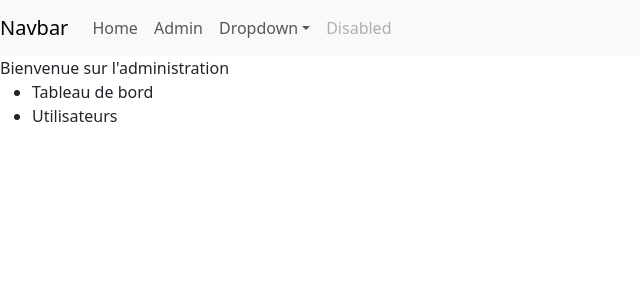
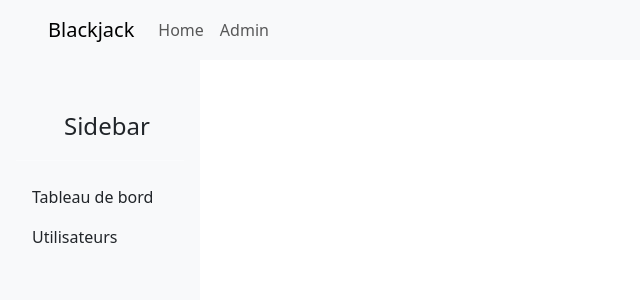
Before and after one commit to LDDW/APP_BLACKJACK, a React (Create React App) app: page /admin in a window 1280 px wide. Shown: the top 300 px of the page, without its empty margins (0-640 px from the left). Built offline with nearby package versions, Linux system fonts and the light colour scheme.

Commit message:
style(admin): update some css for header and sidebar

```diff
--- a/src/components/admin/AdminController.tsx
+++ b/src/components/admin/AdminController.tsx
@@ -6,10 +6,12 @@ import AdminLayout from "./AdminLayout";
 
 const AdminController = () => {
   return (
-    <AdminLayout>
-      <AdminDashboard />
-      <AdminSidebar />
-    </AdminLayout>
+    <>
+      <AdminLayout>
+        <AdminDashboard />
+        <AdminSidebar />
+      </AdminLayout>
+    </>
   );
 };
 
--- a/src/components/admin/AdminDashboard.tsx
+++ b/src/components/admin/AdminDashboard.tsx
@@ -1,7 +1,13 @@
 import React from "react";
 
 const AdminDashboard = () => {
-  return <div>Bienvenue sur l'administration</div>;
+  return (
+    <>
+      <div>
+        <h2>Tableau de bord</h2>
+      </div>
+    </>
+  );
 };
 
 export default AdminDashboard;
--- a/src/components/admin/AdminHeader.tsx
+++ b/src/components/admin/AdminHeader.tsx
@@ -3,9 +3,12 @@ import { Link } from "react-router-dom";
 
 const AdminHeader = () => {
   return (
-    <nav className="navbar navbar-expand-lg navbar-light bg-light">
-      <a className="navbar-brand" href="src/components#">
-        Navbar
+    <nav
+      className="navbar navbar-expand-lg navbar-light bg-light px-5 position-fixed w-100"
+      style={{ height: "60px" }}
+    >
+      <a className="navbar-brand" href="/">
+        Blackjack
       </a>
       <button
         className="navbar-toggler"
@@ -31,36 +34,6 @@ const AdminHeader = () => {
               Admin
             </Link>
           </li>
-          <li className="nav-item dropdown">
-            <a
-              className="nav-link dropdown-toggle"
-              href="src/components#"
-              id="navbarDropdown"
-              role="button"
-              data-toggle="dropdown"
-              aria-haspopup="true"
-              aria-expanded="false"
-            >
-              Dropdown
-            </a>
-            <div className="dropdown-menu" aria-labelledby="navbarDropdown">
-              <a className="dropdown-item" href="src/components#">
-                Action
-              </a>
-              <a className="dropdown-item" href="src/components#">
-                Another action
-              </a>
-              <div className="dropdown-divider"></div>
-              <a className="dropdown-item" href="src/components#">
-                Something else here
-              </a>
-            </div>
-          </li>
-          <li className="nav-item">
-            <a className="nav-link disabled" href="src/components#">
-              Disabled
-            </a>
-          </li>
         </ul>
       </div>
     </nav>
--- a/src/components/admin/AdminSidebar.tsx
+++ b/src/components/admin/AdminSidebar.tsx
@@ -3,19 +3,84 @@ import { Link } from "react-router-dom";
 
 const AdminSidebar = () => {
   return (
-    <div id="adminSidebar">
-      <ul>
-        <li>
-          <Link to={"/admin"} className="nav-link">
+    <div
+      id="adminSidebar"
+      className="d-flex flex-column flex-shrink-0 p-3 pt-5 text-white bg-light position-fixed"
+      style={{
+        width: "200px",
+        height: "100svh",
+        left: "0",
+        marginTop: "60px",
+        top: "0",
+      }}
+    >
+      <a
+        href="/"
+        className="d-flex align-items-center mb-3 mb-md-0 me-md-auto link-dark text-decoration-none"
+      >
+        <svg className="bi me-2" width="40" height="32"></svg>
+        <span className="fs-4">Sidebar</span>
+      </a>
+      <hr />
+      <ul className="nav nav-pills flex-column mb-auto">
+        <li className="nav-item">
+          <Link to={"/admin"} className="nav-link link-dark">
             Tableau de bord
           </Link>
         </li>
         <li>
-          <Link to={"/admin/users"} className="nav-link">
+          <Link to={"/admin/users"} className="nav-link link-dark">
             Utilisateurs
           </Link>
         </li>
       </ul>
+      <hr />
+      <div className="dropdown">
+        <a
+          href="#"
+          className="d-flex align-items-center text-white text-decoration-none dropdown-toggle"
+          id="dropdownUser1"
+          data-bs-toggle="dropdown"
+          aria-expanded="false"
+        >
+          <img
+            src="https://github.com/mdo.png"
+            alt=""
+            width="32"
+            height="32"
+            className="rounded-circle me-2"
+          />
+          <strong>mdo</strong>
+        </a>
+        <ul
+          className="dropdown-menu dropdown-menu-dark text-small shadow"
+          aria-labelledby="dropdownUser1"
+        >
+          <li>
+            <a className="dropdown-item" href="#">
+              New project...
+            </a>
+          </li>
+          <li>
+            <a className="dropdown-item" href="#">
+              Settings
+            </a>
+          </li>
+          <li>
+            <a className="dropdown-item" href="#">
+              Profile
+            </a>
+          </li>
+          <li>
+            <hr className="dropdown-divider" />
+          </li>
+          <li>
+            <a className="dropdown-item" href="#">
+              Sign out
+            </a>
+          </li>
+        </ul>
+      </div>
     </div>
   );
 };
```
